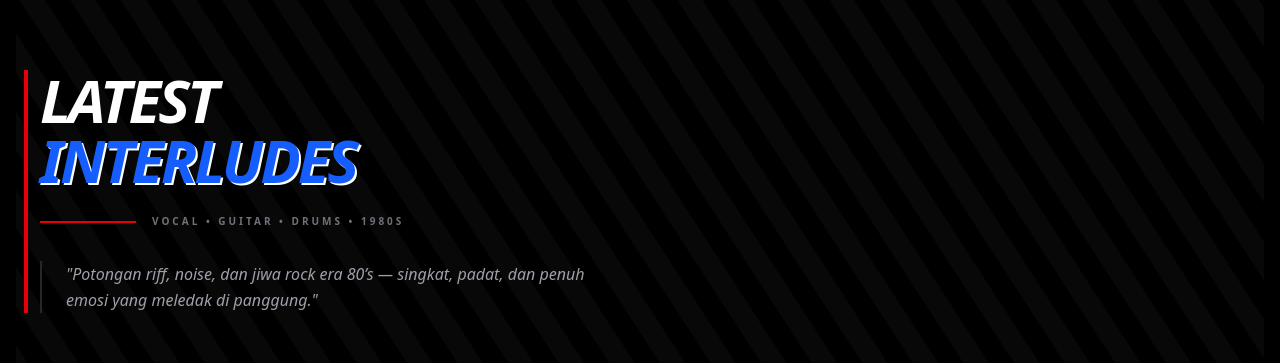
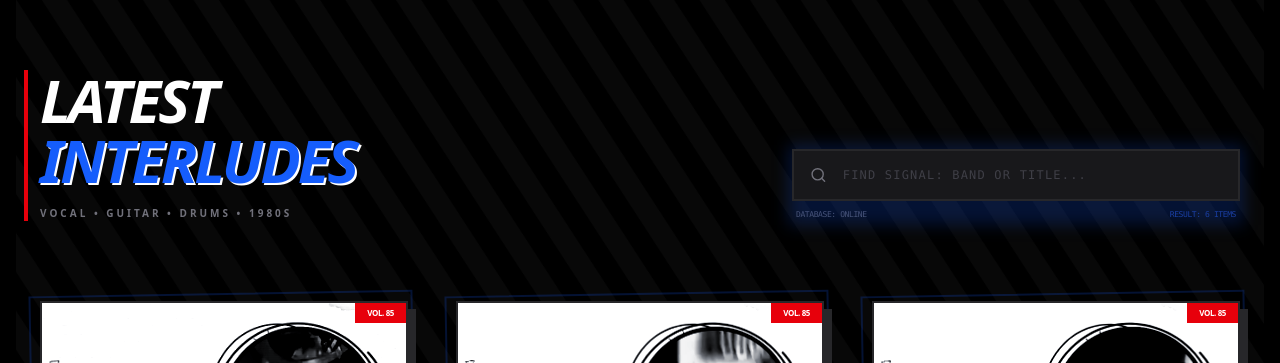
Before and after one commit to satriea/interlude-rocks, a React (Vite) app: page / in a window 1280 px wide. Shown: the part 976-1339 px from the top of the page. Built offline with nearby package versions, Linux system fonts and the light colour scheme.

Commit message:
update interluderock mp4

```diff
--- a/src/components/VideoModal.jsx
+++ b/src/components/VideoModal.jsx
@@ -7,7 +7,7 @@
     <div className="fixed inset-0 z-[10000] flex items-center justify-center p-4">
       {/* Overlay Gelap */}
       <div
-        className="absolute inset-0 bg-black/95 backdrop-blur-sm"
+        className="absolute inset-0"
         onClick={onClose}
       />
 
@@ -15,7 +15,7 @@
       <div className="relative w-full max-w-4xl bg-[#0a0a0a] border-2 border-blue-600 shadow-[0_0_50px_rgba(37,99,235,0.3)] animate-in zoom-in duration-300">
 
         {/* Bar Header Modal */}
-        <div className="flex items-center justify-between bg-blue-600 px-4 py-2">
+        <div className="flex items-center justify-between bg-blue-900 px-4 py-2">
           <div className="flex items-center gap-3">
             <div className="w-2 h-2 bg-white rounded-full animate-pulse" />
             <span className="text-[10px] font-black text-white uppercase tracking-widest font-mono">
--- a/src/components/VideoSection.jsx
+++ b/src/components/VideoSection.jsx
@@ -1,6 +1,7 @@
 import { useState } from "react"
+import { Search, XCircle } from "lucide-react"
 import VideoCard from "./VideoCard"
-import VideoModal from "./VideoModal" // Pastikan kamu membuat file VideoModal.jsx setelah ini
+import VideoModal from "./VideoModal"
 
 const videos = [
   {
@@ -8,7 +9,7 @@
     title: "Welcome To The Junggle",
     band: "Guns N' Roses",
     thumbnail: "/textures/gnr1.png",
-    videoUrl: "/videos/interluderocks.mp4",
+    videoUrl: "/public/videos/interluderocks.mp4",
   },
   {
     id: 2,
@@ -50,62 +51,87 @@
 export default function VideoSection() {
   // State untuk mengontrol data video yang akan ditampilkan di pop-up
   const [activeVideo, setActiveVideo] = useState(null)
+  const [searchQuery, setSearchQuery] = useState("")
+
+  // LOGIC PENCARIAN
+  const filteredVideos = videos.filter((video) =>
+    video.title.toLowerCase().includes(searchQuery.toLowerCase()) ||
+    video.band.toLowerCase().includes(searchQuery.toLowerCase())
+  )
 
 return (
-    <section
-      id="videos"
-      className="relative py-32 bg-black overflow-hidden"
-    >
-      {/* BACKGROUND DECORATION - Diagonal Stripes */}
-      <div
-        className="absolute inset-0 opacity-[0.03] pointer-events-none rotate-12 scale-150"
-        style={{
-          backgroundImage: 'linear-gradient(45deg, #fff 25%, transparent 25%, transparent 50%, #fff 50%, #fff 75%, transparent 75%, transparent)',
-          backgroundSize: '40px 40px'
-        }}
-      />
+    <section id="videos" className="relative py-32 bg-black overflow-hidden">
+
+      {/* BACKGROUND DECORATION */}
+      <div className="absolute inset-0 opacity-[0.03] pointer-events-none rotate-12 scale-150"
+           style={{ backgroundImage: 'linear-gradient(45deg, #fff 25%, transparent 25%, transparent 50%, #fff 50%, #fff 75%, transparent 75%, transparent)' , backgroundSize: '40px 40px'}} />
 
       <div className="relative max-w-7xl mx-auto px-6">
 
-        {/* SECTION HEADER - Heavy Metal Style */}
-        <header className="relative mb-20">
+        {/* SECTION HEADER & SEARCH BAR */}
+        <div className="flex flex-col lg:flex-row lg:items-end justify-between gap-10 mb-20">
+          <header className="relative">
             <div className="absolute -left-4 top-0 w-1 h-full bg-red-600" />
-
             <h2 className="text-5xl md:text-6xl font-black text-white uppercase italic tracking-tighter leading-none">
               LATEST <br />
               <span className="text-blue-600 [text-shadow:2px_2px_0px_#fff]">INTERLUDES</span>
             </h2>
-
-          <div className="mt-6 flex items-center gap-4">
-            <div className="h-[2px] w-24 bg-red-600" />
-            <p className="text-zinc-500 font-bold uppercase tracking-[0.3em] text-[10px]">
+            <p className="mt-4 text-zinc-500 font-bold uppercase tracking-[0.3em] text-[10px]">
               Vocal • Guitar • Drums • 1980s
-            </p>
-          </div>
-
-          <p className="mt-8 max-w-xl text-zinc-400 font-medium leading-relaxed italic border-l-2 border-zinc-800 pl-6">
-            "Potongan riff, noise, dan jiwa rock era 80’s — singkat, padat,
-            dan penuh emosi yang meledak di panggung."
             </p>
           </header>
 
+          {/* SEARCH BOX - Retro Terminal Style */}
+          <div className="relative w-full max-w-md group">
+            <div className="absolute -inset-1 bg-blue-600/20 group-focus-within:bg-blue-600/40 transition-all blur-sm" />
+            <div className="relative flex items-center bg-zinc-900 border-2 border-zinc-800 p-1 group-focus-within:border-blue-500 transition-all">
+              <Search className="ml-3 text-zinc-500" size={18} />
+              <input
+                type="text"
+                placeholder="FIND SIGNAL: BAND OR TITLE..."
+                value={searchQuery}
+                onChange={(e) => setSearchQuery(e.target.value)}
+                className="w-full bg-transparent px-4 py-3 text-white font-mono text-xs focus:outline-none uppercase tracking-widest placeholder:text-zinc-700"
+              />
+              {searchQuery && (
+                <button onClick={() => setSearchQuery("")} className="mr-3 text-zinc-500 hover:text-red-500">
+                  <XCircle size={18} />
+                </button>
+              )}
+            </div>
+            {/* Status Indicator */}
+            <div className="mt-2 flex justify-between items-center px-1">
+               <span className="text-[8px] font-mono text-zinc-600 uppercase tracking-tighter">Database: Online</span>
+               <span className="text-[8px] font-mono text-blue-900 uppercase tracking-tighter">Result: {filteredVideos.length} Items</span>
+            </div>
+          </div>
+        </div>
+
         {/* VIDEO GRID */}
+        {filteredVideos.length > 0 ? (
           <div className="grid grid-cols-1 sm:grid-cols-2 lg:grid-cols-3 gap-12">
-          {videos.map((video) => (
+            {filteredVideos.map((video) => (
               <div key={video.id} className="group relative">
-              {/* Decorative Frame Behind Card */}
                 <div className="absolute -inset-2 border-2 border-blue-600/20 group-hover:border-red-600/40 transition-colors duration-500 -rotate-1" />
-
                 <VideoCard
                   title={video.title}
                   band={video.band}
                   thumbnail={video.thumbnail}
                   videoUrl={video.videoUrl}
-                onOpen={(data) => setActiveVideo(data)} // Mengirim data ke state saat diklik
+                  onOpen={(data) => setActiveVideo(data)}
                 />
               </div>
             ))}
           </div>
+        ) : (
+          /* NO RESULT MESSAGE */
+          <div className="py-20 text-center border-2 border-dashed border-zinc-900">
+            <h3 className="text-2xl font-black text-zinc-700 uppercase italic tracking-tighter">
+              No Signal Found for "{searchQuery}"
+            </h3>
+            <p className="mt-2 text-zinc-800 font-mono text-[10px] uppercase">Please adjust your frequency and try again.</p>
+          </div>
+        )}
       </div>
 
       {/* POP-UP MODAL PLAYER */}
```
Lines whose indentation alone changed are shown as unchanged.
